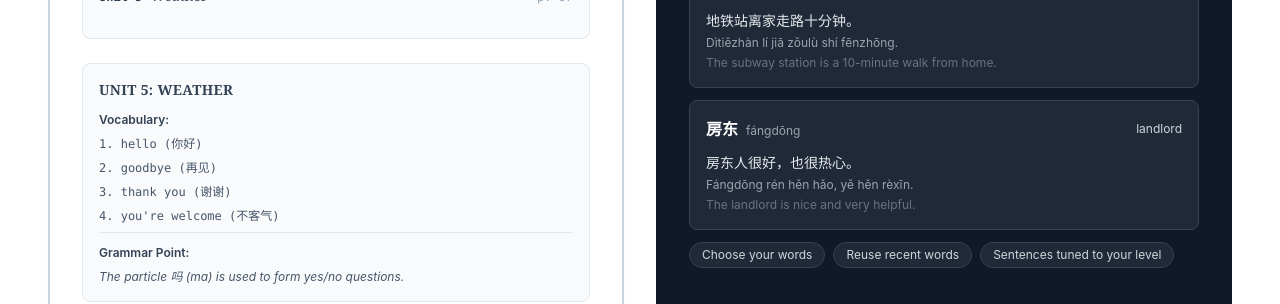
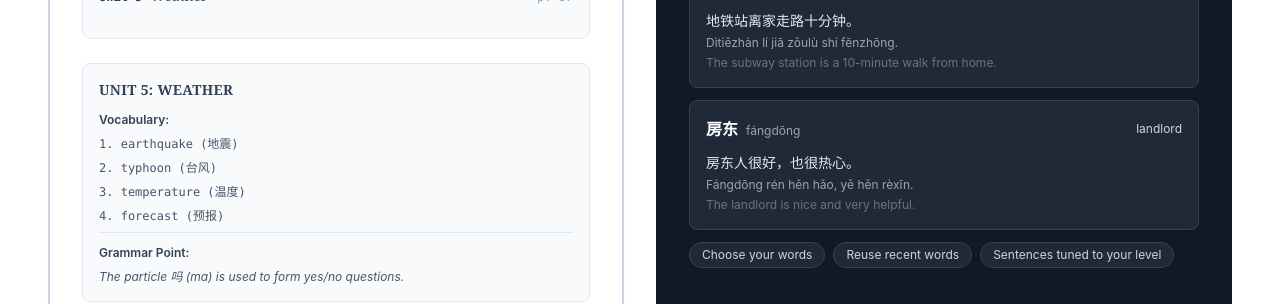
Before and after one commit to Cameronlhwa/lingoisland, a Next.js app: page / in a window 1280 px wide. Shown: the part 1520-1824 px from the top of the page. Built offline with nearby package versions, Linux system fonts and the light colour scheme; no server answers.

Commit message:
fixed some ui

```diff
--- a/components/app/Sidebar.tsx
+++ b/components/app/Sidebar.tsx
@@ -37,7 +37,6 @@ export default function Sidebar() {
     router.push("/");
   };
 
-
   const navItems = sidebarItems;
 
   return (
@@ -51,7 +50,9 @@ export default function Sidebar() {
             height={40}
             className="rounded-lg"
           />
-          <h2 className="text-xl font-bold text-gray-900">Lingo Island</h2>
+          <h2 className="text-xl font-bold text-gray-900">
+            Lingo<span className="text-gray-500">Island</span>
+          </h2>
         </div>
 
         <nav className="space-y-2">
@@ -170,7 +171,10 @@ export default function Sidebar() {
           display: none;
         }
       `}</style>
-      <AccountModal open={isAccountOpen} onClose={() => setIsAccountOpen(false)} />
+      <AccountModal
+        open={isAccountOpen}
+        onClose={() => setIsAccountOpen(false)}
+      />
     </aside>
   );
 }
--- a/components/landing/WhyLingoIsland.tsx
+++ b/components/landing/WhyLingoIsland.tsx
@@ -167,10 +167,10 @@ function TraditionalPanel({
   ];
 
   const vocabularyList = [
-    "1. hello (你好)",
-    "2. goodbye (再见)",
-    "3. thank you (谢谢)",
-    "4. you're welcome (不客气)",
+    "1. earthquake (地震)",
+    "2. typhoon (台风)",
+    "3. temperature (温度)",
+    "4. forecast (预报)",
   ];
 
   return (
```
